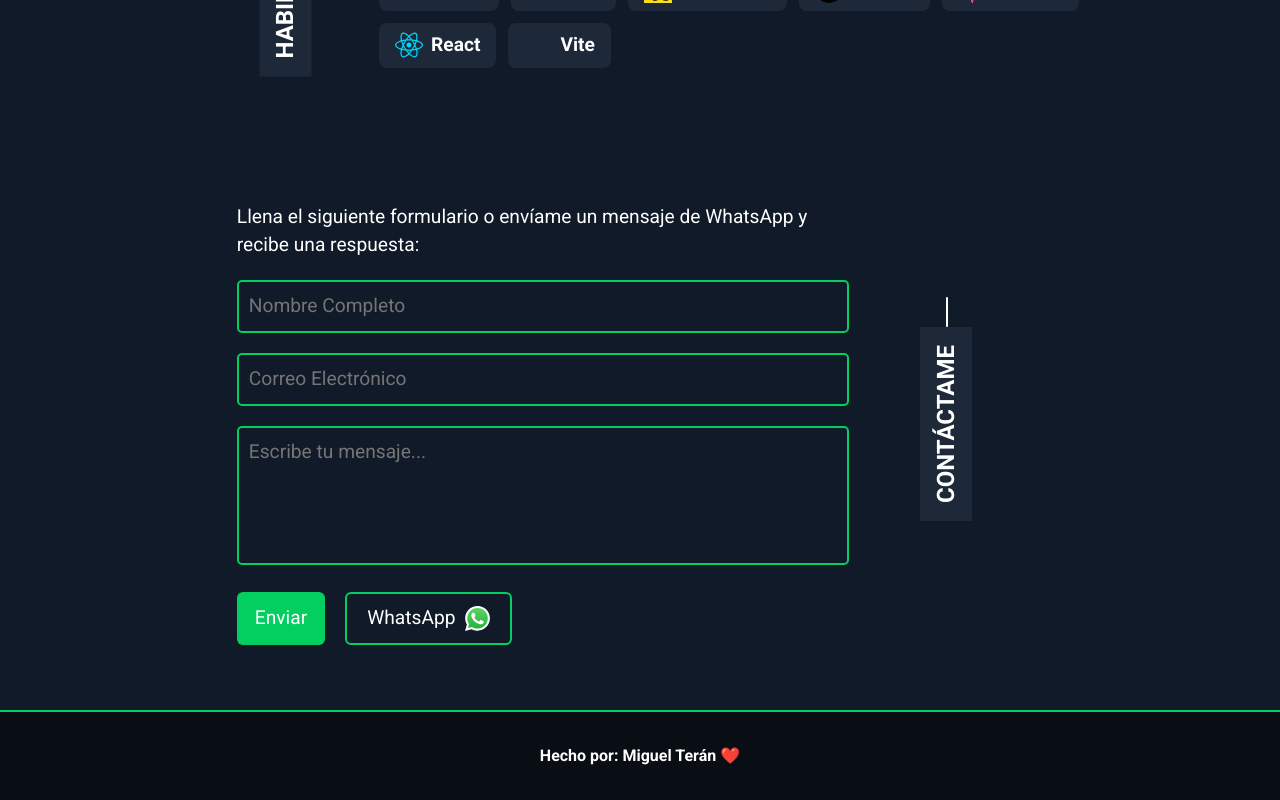
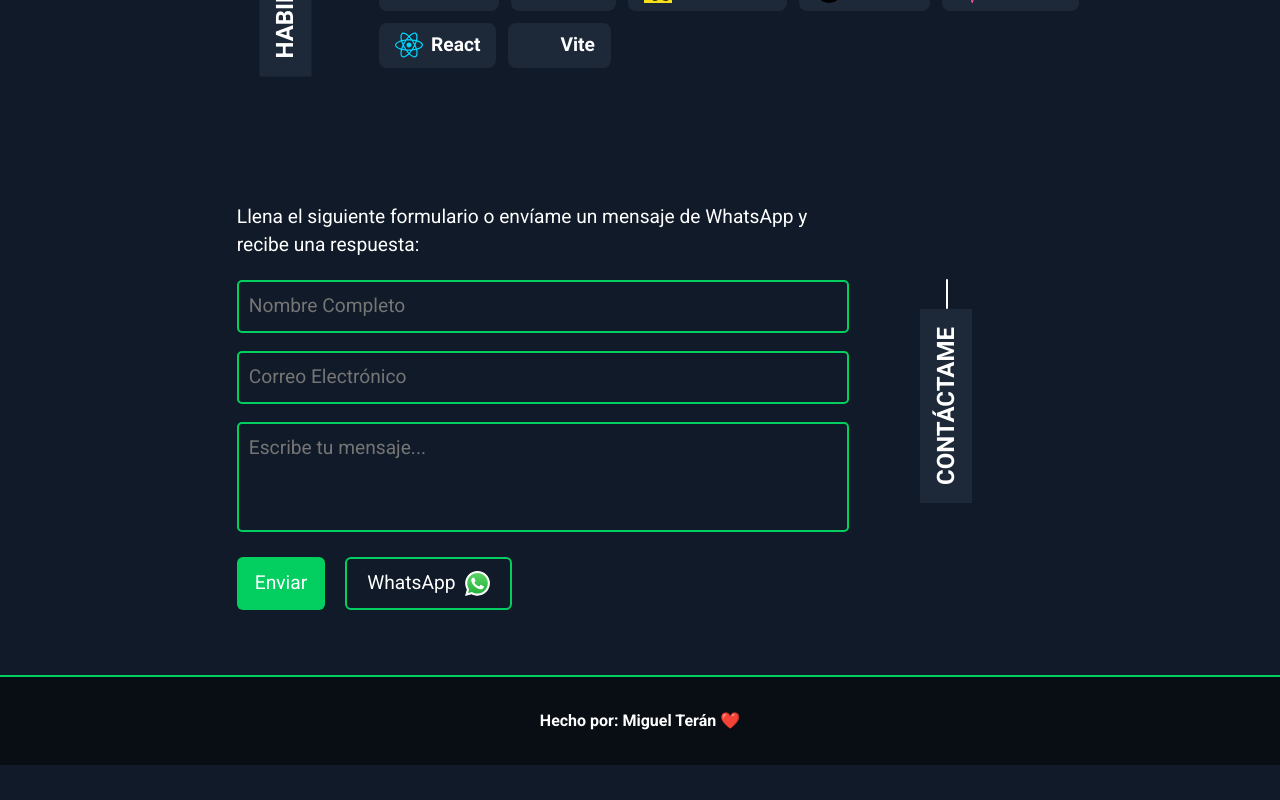
Before and after one commit to MiguelT18/portfolio-nextjs, a Next.js app: page / in a window 1280 px wide. Shown: the part 1384-2184 px from the top of the page. After the commit the page ends 2149 px from the top, so only its background shows below. Built offline with nearby package versions, Linux system fonts and the light colour scheme; some icons are missing.

Commit message:
add validations for the contact form and create a new hook to send emails by using emailjs

```diff
--- a/package.json
+++ b/package.json
@@ -9,6 +9,7 @@
     "lint": "next lint"
   },
   "dependencies": {
+    "@emailjs/browser": "^4.3.3",
     "next": "14.2.3",
     "react": "^18",
     "react-dom": "^18"
--- a/src/app/globals.css
+++ b/src/app/globals.css
@@ -93,3 +93,17 @@ main {
   outline: none;
   border: 2px solid var(--color-white);
 }
+
+.errorMessage {
+  display: block;
+  color: red;
+  font-size: var(--font-size-small);
+  margin: -15px 0 15px;
+}
+
+.successMessage {
+  display: block;
+  color: var(--color-primary);
+  font-size: var(--font-size-small);
+  margin: -15px 0 15px;
+}
--- a/src/components/UI/ContactForm/ContactForm.tsx
+++ b/src/components/UI/ContactForm/ContactForm.tsx
@@ -3,28 +3,95 @@
 import { Icon } from "@iconify/react/dist/iconify.js"
 import styles from "./styles.module.css"
 import SectionTitle from "../SectionTitle/SectionTitle"
+import { useForm } from "react-hook-form"
+import type { FormData } from "@/lib/type"
+import { useRef, useState } from "react"
+import useEmailJS from "@/hooks/useEmailJS"
 
 export default function ContactForm() {
-  const onSubmit = (event: any) => {
-    event.preventDefault()
-    console.log(event)
+  const [isMessageSent, setIsMessageSent] = useState(false)
+  const {
+    register,
+    handleSubmit,
+    formState: { errors },
+    reset,
+  } = useForm<FormData>()
+  const form = useRef<HTMLFormElement>(null)
+  const { sendEmail } = useEmailJS()
+
+  const onSubmit = async () => {
+    try {
+      await sendEmail(form.current)
+      reset()
+      setIsMessageSent(true)
+      setTimeout(() => {
+        setIsMessageSent(false)
+      }, 3000)
+    } catch (error: any) {
+      console.error("FAILED...", error)
+    }
   }
 
   return (
     <section className={styles.sectionContact}>
       <SectionTitle title="Contáctame" />
 
-      <form onSubmit={onSubmit} className={styles.contactForm}>
+      <form
+        ref={form}
+        onSubmit={handleSubmit(onSubmit)}
+        className={styles.contactForm}
+      >
         <p>
           Llena el siguiente formulario o envíame un mensaje de WhatsApp y
           recibe una respuesta:
         </p>
 
-        <input type="text" placeholder="Nombre Completo" />
+        <input
+          {...register("user_name", {
+            required: { value: true, message: "Este campo es requerido." },
+            minLength: { value: 3, message: "Mínimo 3 caracteres." },
+          })}
+          type="text"
+          placeholder="Nombre Completo"
+          autoComplete="off"
+        />
+        {errors.user_name && (
+          <span className="errorMessage">{errors.user_name?.message}</span>
+        )}
 
-        <input type="email" placeholder="Correo Electrónico" />
+        <input
+          {...register("user_email", {
+            required: { value: true, message: "Este campo es requerido." },
+            pattern: {
+              value: /^[a-zA-Z0-9._%+-]+@[a-zA-Z0-9.-]+\.[a-zA-Z]{2,4}$/,
+              message: "Correo electrónico inválido.",
+            },
+          })}
+          type="user_email"
+          placeholder="Correo Electrónico"
+          autoComplete="off"
+        />
+        {errors.user_email && (
+          <span className="errorMessage">{errors.user_email?.message}</span>
+        )}
 
-        <textarea placeholder="Escribe tu mensaje..." rows={4} />
+        <textarea
+          {...register("message", {
+            required: { value: true, message: "Este campo es requerido." },
+            minLength: { value: 10, message: "Mínimo 10 caracteres." },
+          })}
+          placeholder="Escribe tu mensaje..."
+          rows={3}
+          autoComplete="off"
+        />
+        {errors.message && (
+          <span className="errorMessage">{errors.message?.message}</span>
+        )}
+        {isMessageSent && (
+          <span className="successMessage">
+            ¡El mensaje ha sido enviado correctamente!
+          </span>
+        )}
 
         <div className={styles.contactForm__buttonContainer}>
           <button className="primaryButton" type="submit">
--- a/src/components/UI/ContactForm/styles.module.css
+++ b/src/components/UI/ContactForm/styles.module.css
@@ -18,7 +18,7 @@
 .contactForm textarea {
   width: 100%;
   padding: 10px;
-  margin-bottom: 20px;
+  margin-bottom: 18px;
   background-color: var(--color-tertiary);
   border: 2px solid var(--color-primary);
   border-radius: 5px;
--- /dev/null
+++ b/src/hooks/useEmailJS.ts
@@ -0,0 +1,23 @@
+import emailjs from "@emailjs/browser"
+
+const useEmailJS = () => {
+  const sendEmail = async (form: any) => {
+    try {
+      const response = await emailjs.sendForm(
+        "service_a9cfpjf",
+        "portfolio_contact_form",
+        form,
+        {
+          publicKey: "pvQsSyKezHS-TGlMD",
+        }
+      )
+      return response
+    } catch (error: any) {
+      throw new Error("Failed to send email: " + error.text)
+    }
+  }
+
+  return { sendEmail }
+}
+
+export default useEmailJS
--- a/tsconfig.json
+++ b/tsconfig.json
@@ -31,6 +31,9 @@
       "@/lib/*": [
         "./src/lib/*"
       ],
+      "@/hooks/*": [
+        "./src/hooks/*"
+      ],
       "@/public/*": [
         "./public/*"
       ],
```
Also changed, not shown: 1 other file (tests, documents, lock files or other folders).
